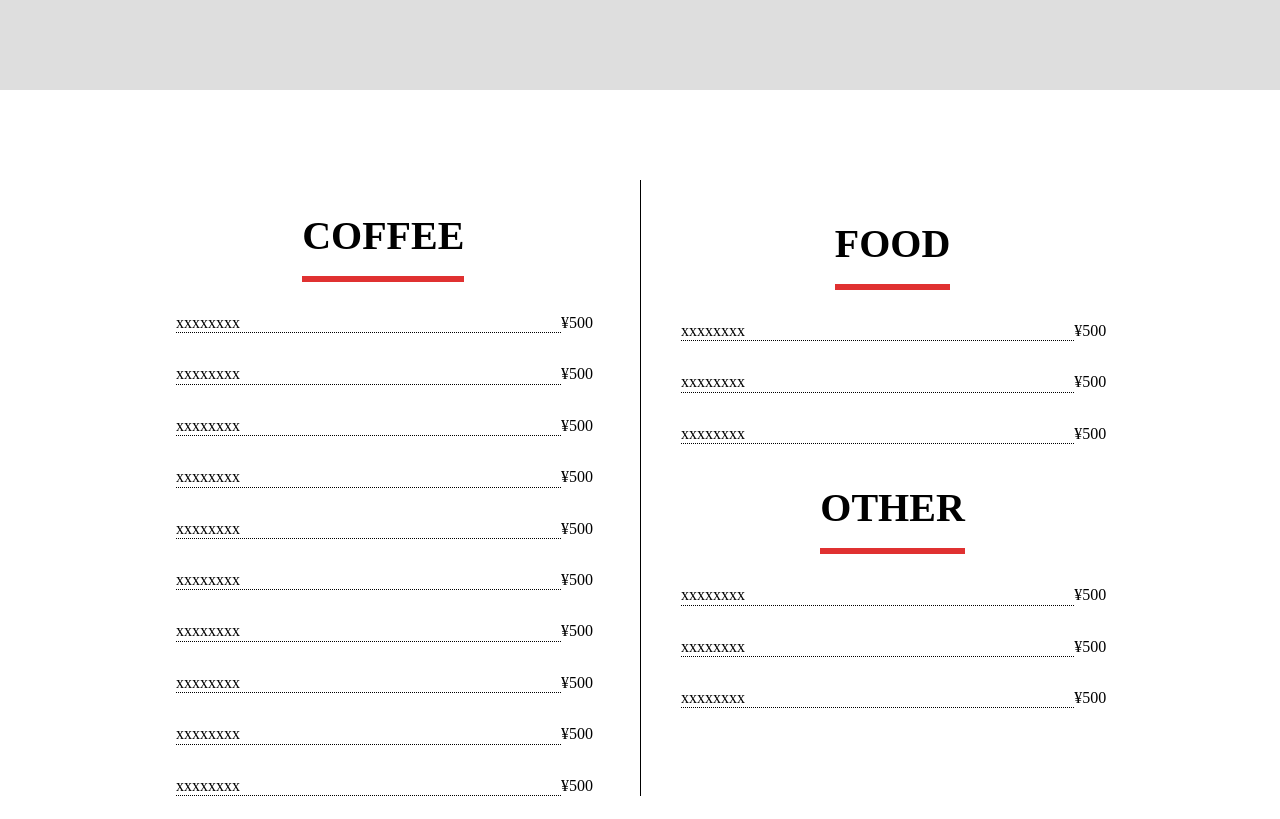
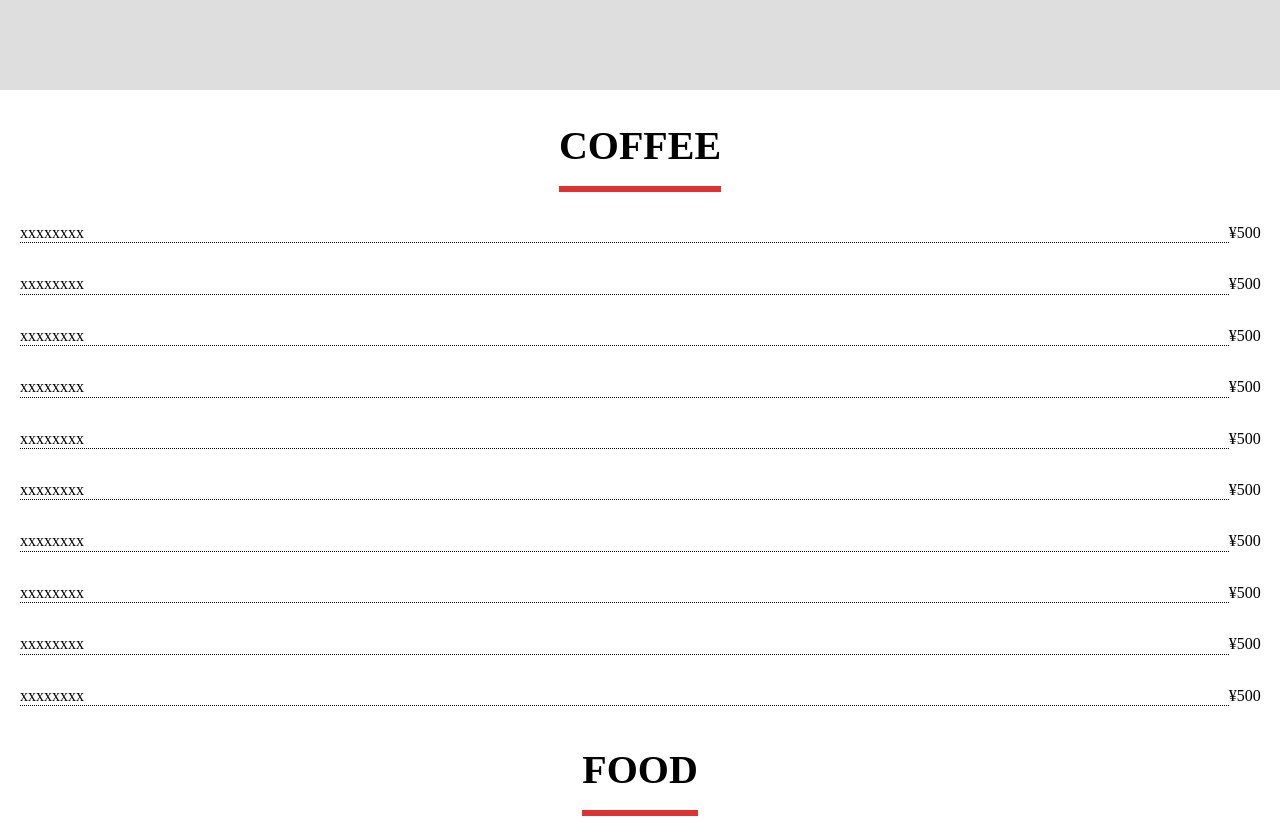
Before and after one commit to Kanno95/experiment, a website: page revision.html in a window 1280 px wide. Shown: the part 820-1639 px from the top of the page. Drawn offline with Linux system fonts and the light colour scheme; some packages are replaced by stand-ins of ours.

Commit message:
Revert "menu、レスポンシブ作成　"
This reverts commit 537a10be2f446395eac487afeb74ac161459c767.

```diff
--- a/revision.html
+++ b/revision.html
@@ -25,10 +25,10 @@
     </header>
     <div class="main">
         <div class="main__inner">
+            <div class="menu">
                 <div class="til menu__til">
                     <h2 class="til__text">MENU</h2>
                 </div>
-            <div class="menu">
                 <div class="coffee__menu">
                     <div class="sub-til coffee__sub-til">
                         <h3 class="sub-til__text">COFFEE</h3>
@@ -114,7 +114,6 @@
                         </ul>
                     </div>
                 </div>
-                <div class="menu__box">
                 <div class="food__menu">
                     <div class="sub-til food__sub-til">
                         <h3 class="sub-til__text">FOOD</h3>
@@ -171,8 +170,6 @@
                         <ul class="other__menu__box__list__money">
                             <li class="other__menu__box__list__money__item">¥500</li>
                         </ul>
-                        </div>
-                    </div>
                     </div>
                 </div>
             </div>
--- a/src/scss/assets/css/style2.scss
+++ b/src/scss/assets/css/style2.scss
@@ -204,18 +204,4 @@ body {
             padding-bottom: 17px;
         }
     }
-    .menu {
-        display: flex;
-        margin-top: 90px;
-        margin-left: 156px;
-        margin-right: 156px;
-        .coffee__menu {
-            width: 50%;
-            border-right: solid 1px #000000;
-            padding-right: 49.5px;
-        }
-        &__box {
-            width: 50%;
-        }
-    }
 }
```
Also changed, not shown: dist/assets/css/style2.css. Lines whose indentation alone changed are shown as unchanged.
